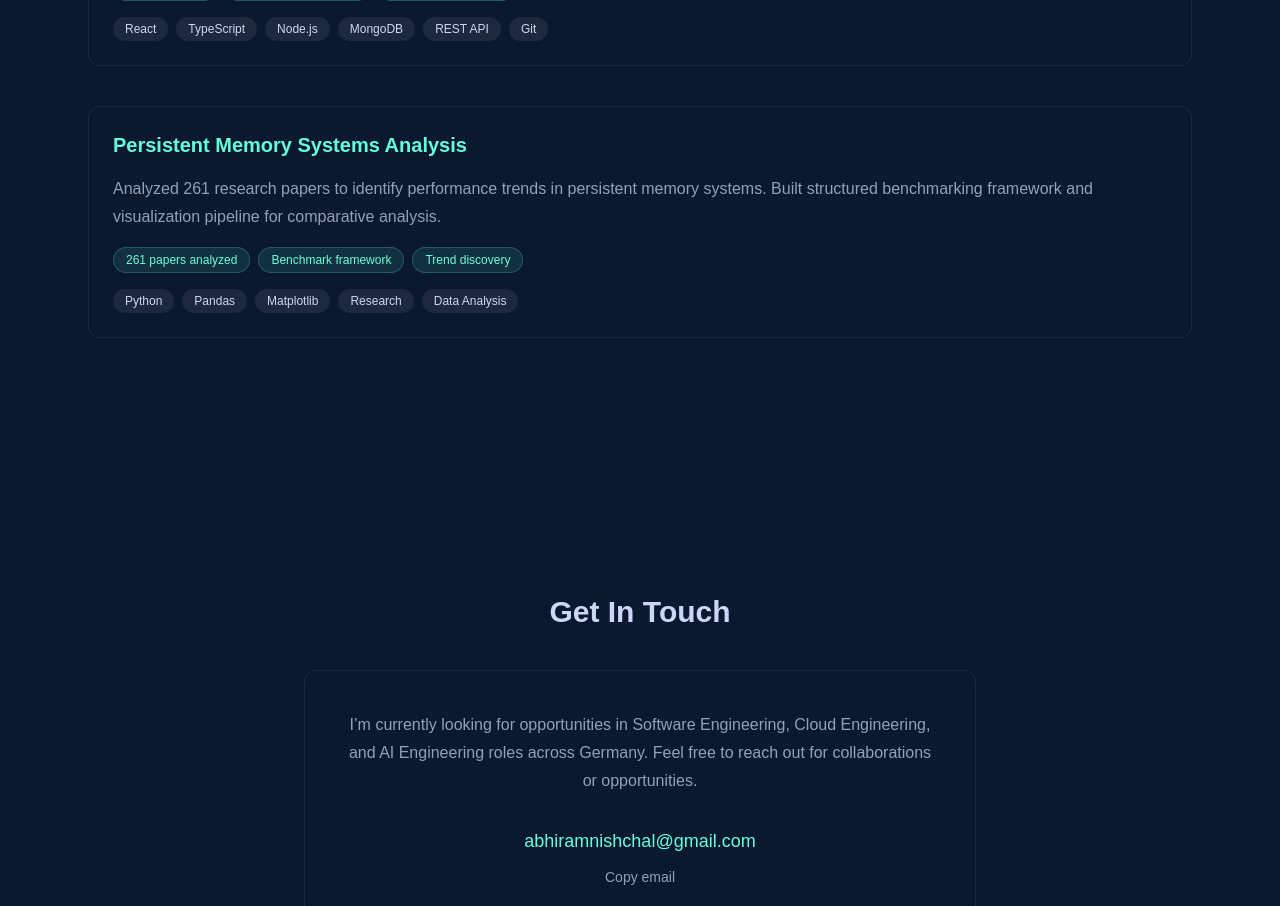
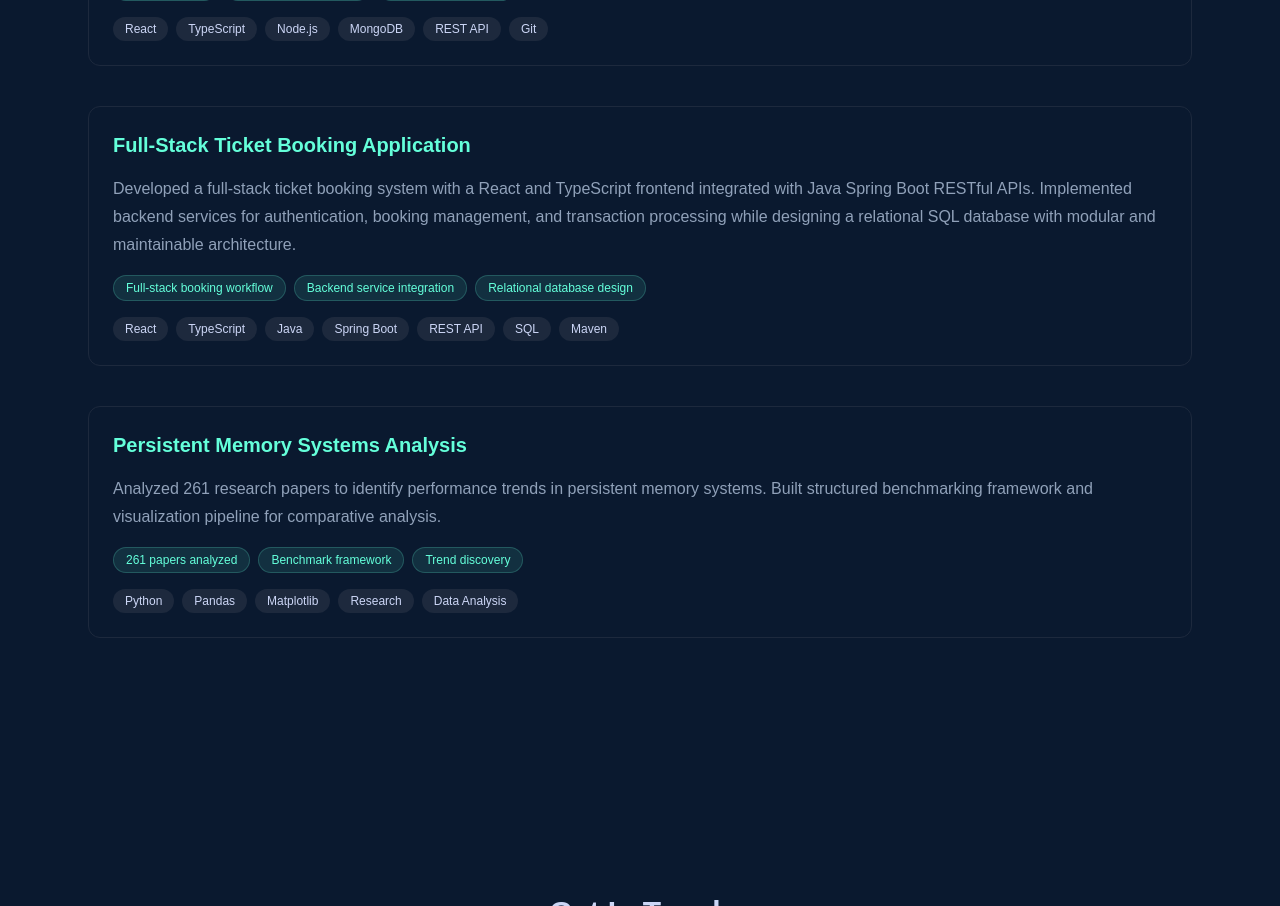
Before and after one commit to GoliBhai/abhiramportfolio, a Next.js app: page / in a window 1280 px wide. Shown: the part 3960-4866 px from the top of the page. Built offline with nearby package versions, Linux system fonts and the light colour scheme.

Commit message:
Add full-stack ticket booking project

```diff
--- a/components/Projects.tsx
+++ b/components/Projects.tsx
@@ -35,6 +35,25 @@ export default function Projects() {
         "Responsive UI",
         "Reusable components",
         "Modular architecture",
+      ],
+    },
+    {
+      title: "Full-Stack Ticket Booking Application",
+      description:
+        "Developed a full-stack ticket booking system with a React and TypeScript frontend integrated with Java Spring Boot RESTful APIs. Implemented backend services for authentication, booking management, and transaction processing while designing a relational SQL database with modular and maintainable architecture.",
+      tech: [
+        "React",
+        "TypeScript",
+        "Java",
+        "Spring Boot",
+        "REST API",
+        "SQL",
+        "Maven",
+      ],
+      impact: [
+        "Full-stack booking workflow",
+        "Backend service integration",
+        "Relational database design",
       ],
     },
     {
```
